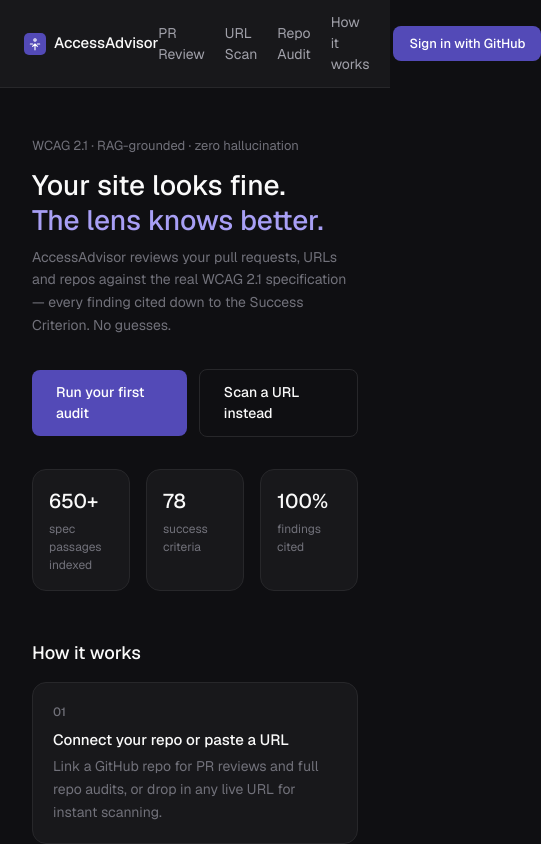
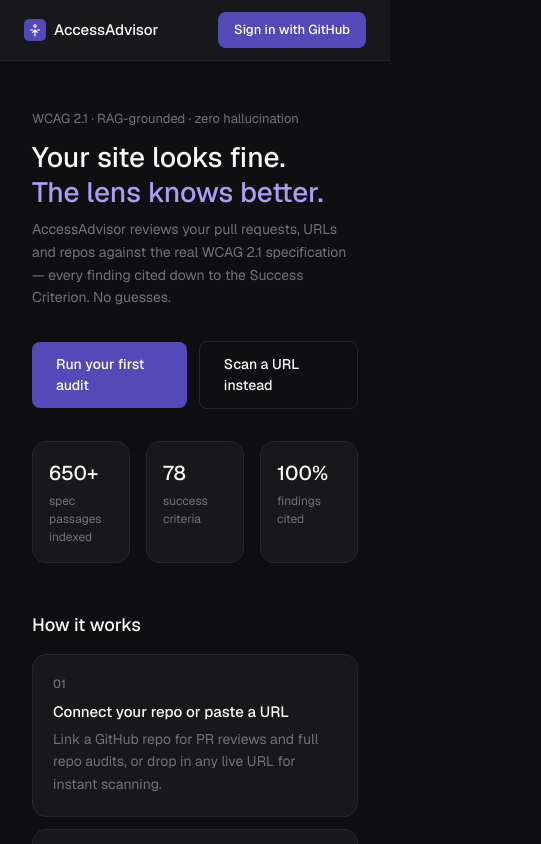
Before and after one commit to AryanSingh103/access-advisor, a Next.js app in the folder frontend/: page / in a window 390 px wide. Shown: the top 844 px of the page, 541 px wide, since content can reach past the window. Built offline with nearby package versions, Linux system fonts and the light colour scheme.

Commit message:
fix(frontend): hide landing nav links on mobile to stop header overflow
Four nav links plus the sign-in button crammed into one header row wrapped
and overlapped below md breakpoint. Hide the link row on mobile like the
rest of the header stays minimal there — logo + sign-in CTA still show.

```diff
--- a/frontend/src/app/page.tsx
+++ b/frontend/src/app/page.tsx
@@ -36,7 +36,7 @@
     <div className="min-h-screen bg-[#0F0F12] flex flex-col">
       <AppHeader>
         <div className="flex items-center gap-6">
-          <nav className="flex items-center gap-5" aria-label="Main">
+          <nav className="hidden md:flex items-center gap-5" aria-label="Main">
             {navLinks.map((link) => (
               <Link
                 key={link.href}
```
